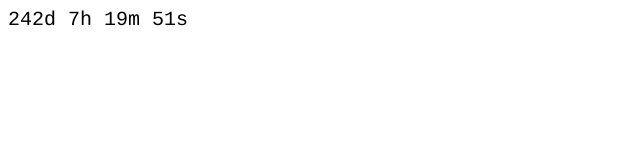
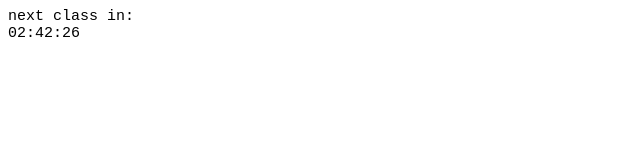
Before and after one commit to t-akoyaki/a, a plain HTML site: page index.html in a window 1280 px wide. Shown: the whole page, without its empty margins (0-640 px from the left). Drawn offline with Linux system fonts and the light colour scheme.

Commit message:
Update index.html

```diff
--- a/index.html
+++ b/index.html
@@ -6,8 +6,8 @@
   <style>
   p {
     text-align: left;
-    font-size: 20px;
-    font-family: courier;
+    font-size: 15px;
+    font-family: monospace;
     margin-top: 0px;
   }
   </style>
@@ -18,8 +18,23 @@
 <p id="demo"></p>
 
 <script>
+
+  const d = new Date();
+  let day = d.getDay()
+  let hr = d.getHours()
+  let mins = (hr*60) + d.getMinutes()
+
   // Set the date we're counting down to
-var countDownDate = new Date("Jan 5, 2024 15:37:25").getTime();
+  if( (day==2||day==4||day==5) && (mins < 450) )
+	  var countDownDate = new Date("Feb 8, 2031 07:30").getTime();
+  else if( (day==2||day==5) && (mins < 555) )
+	  var countDownDate = new Date("Feb 8, 2031 09:15").getTime();
+  else if( (day==1||day==4) && (mins < 660) )
+	  var countDownDate = new Date("Feb 8, 2031 11:00").getTime();
+  else if( (day==1||day==2||day==4||day==5) && (mins < 870) )
+	  var countDownDate = new Date("Feb 8, 2031 14:30").getTime();
+  else //random default
+     var countDownDate = new Date("Feb 8, 2031 00:00").getTime();
 
   // Update the count down every 1 second
   var x = setInterval(function() {
@@ -37,17 +52,19 @@ var x = setInterval(function() {
     var seconds = Math.floor((distance % (1000 * 60)) / 1000);
 
     // Output the result in an element with id="demo"
-  document.getElementById("demo").innerHTML = days + "d " + hours + "h "
-  + minutes + "m " + seconds + "s ";
+    if(day==1 || day==2 || day==4 || day==5) {
+      if(hr<16) document.getElementById("demo").innerHTML = "next class in: <br>0" + hours + ":" + minutes + ":" + seconds;
+      else      document.getElementById("demo").innerHTML = "class done for today~";
+    } else document.getElementById("demo").innerHTML = "no school today~";
 
     // If the count down is over, write some text
     if (distance < 0) {
       clearInterval(x);
       document.getElementById("demo").innerHTML = "EXPIRED";
     }
+
   }, 1000);
+
 </script>
-
 </body>
-
 </html>
```
Lines whose indentation alone changed are shown as unchanged.
